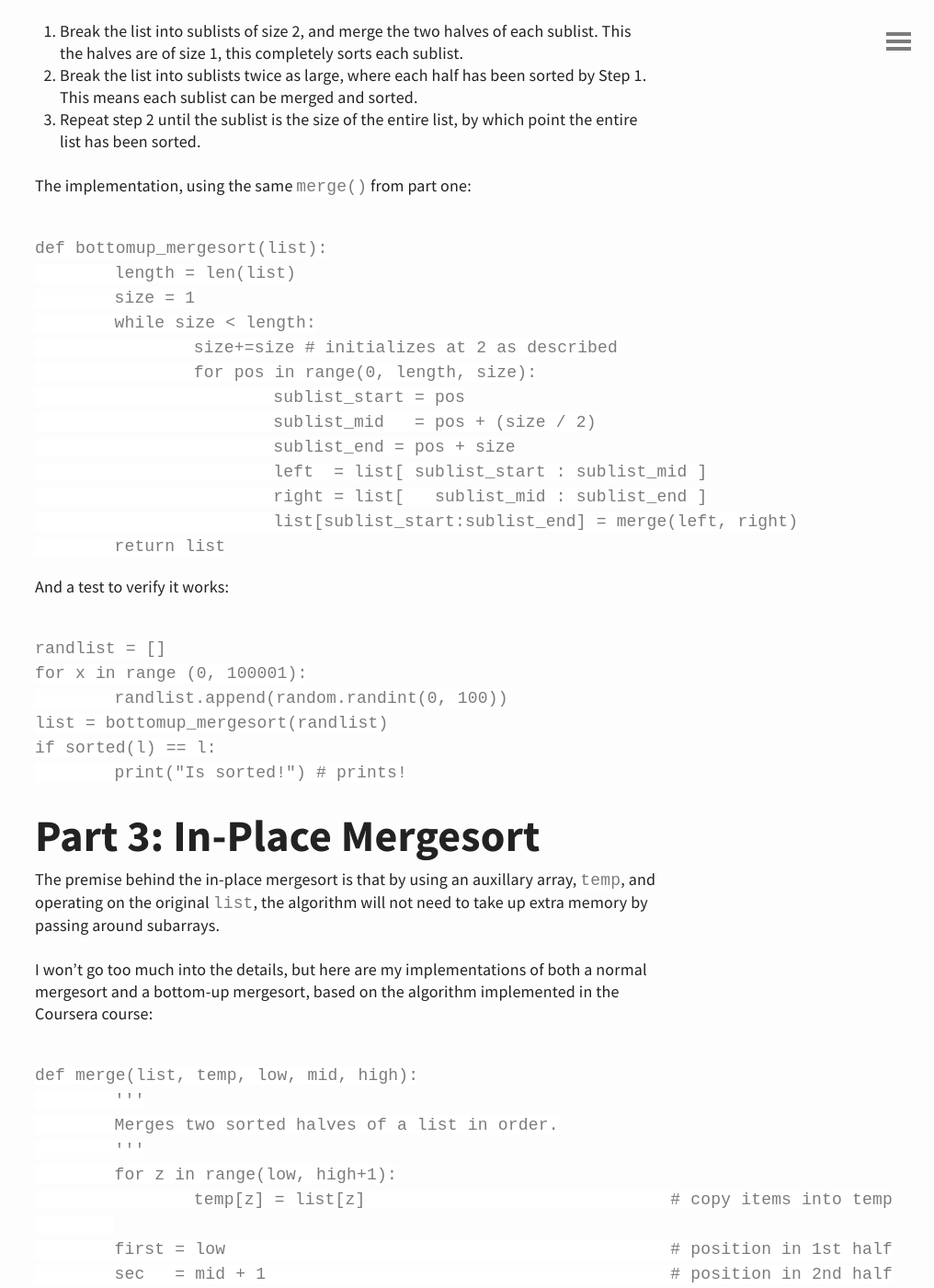
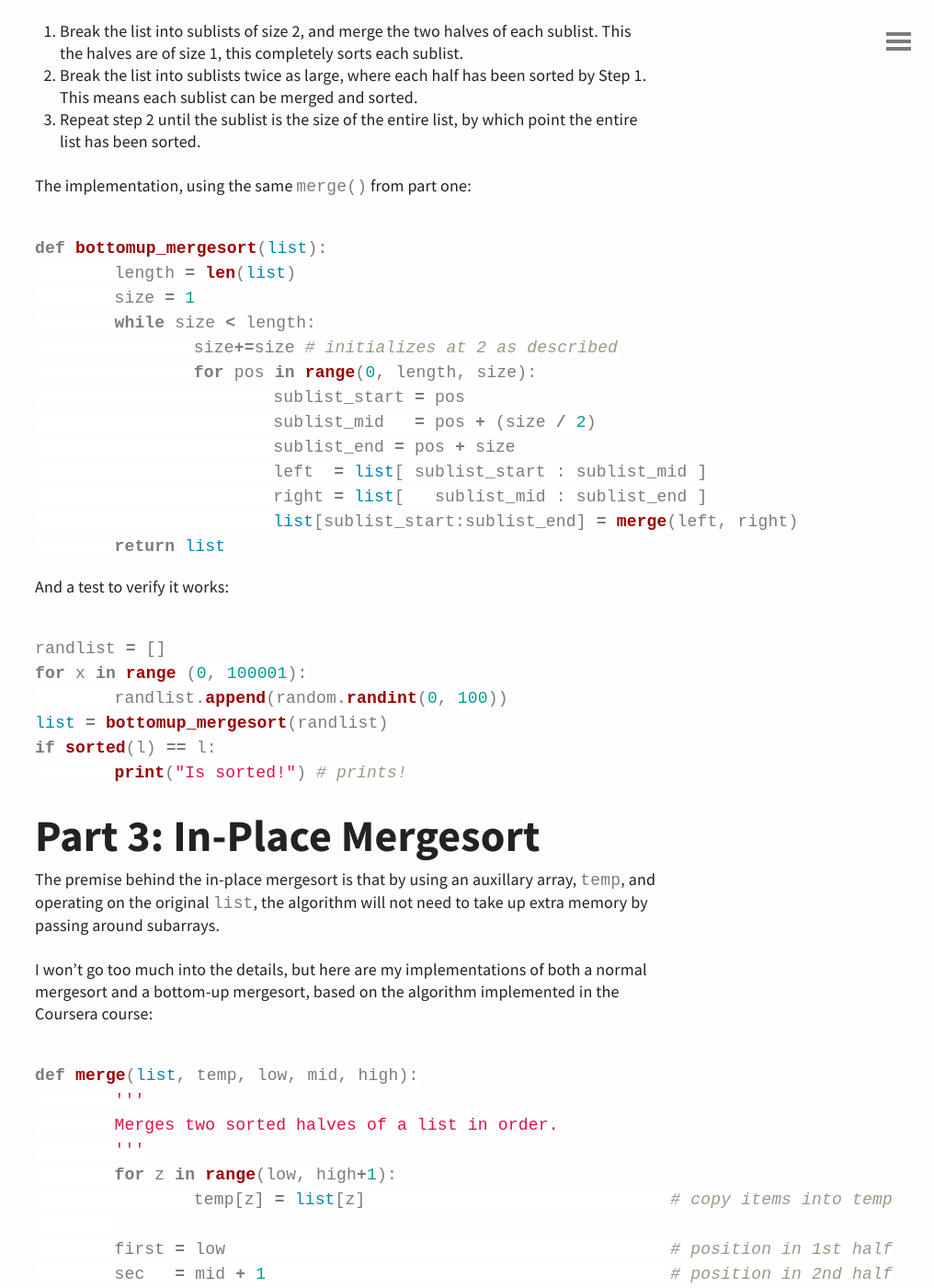
Before and after one commit to bobheadxi/bobheadxi.github.io, a Jekyll site: the page built from _posts/2017-9-23-mergesort-python.md, in a window 1280 px wide and 1400 px high, scrolled down 3776 px. Shown: the whole window at 92% size, without its empty margins (264-1280 px from the left). Built offline with Jekyll 4.4.1, drawn with Linux system fonts in a browser that asks for light colours; some of the changed text lies outside the part shown.

Commit message:
Update code in mergesort-python

````diff
--- a/_posts/2017-9-23-mergesort-python.md
+++ b/_posts/2017-9-23-mergesort-python.md
@@ -43,7 +43,7 @@ For this post, I will go with Method 2, but I will include an implementation of
 
 This allows the algorithm to compare the elements of each half to one another to sort them.
 
-```
+```python
 elif right[y] < left[x]:
 	result.append(right[y])
 	y+=1
@@ -56,7 +56,7 @@ This works, but can be optimized a bit - if we reach the end of the first half,
 
 The complete implementation actually took me a while to get right because I'm bad at Python, but the resulting `merge()` looks like this:
 
-```
+```python
 def merge(left, right):
 	result = []
 	x, y = 0, 0
@@ -78,7 +78,7 @@ def merge(left, right):
 
 And a quick test to verify it works:
 
-```
+```python
 left = [5,6,7,8]
 right = [1,2,3,4]
 print(merge(left,right)) # output = [1, 2, 3, 4, 5, 6, 7, 8]
@@ -92,19 +92,19 @@ Using only `merge()`, we can sort an entire list simply by recursively dividing
 
 To do this we need a function, `sort()`, that calculates a `mid` and calls itself on `list[:mid]` (the first half) and `list[mid:]`(the second half). By using `merge()` on the halves, you eventually end up with a sorted list.
 
-```
+```python
 def mergesort(list):
-	if len(list) < 2:				   	   	# stop recursion when
-		return list							# sublists are size 1 or 0
-	mid = int (len(list)/2)					# calculate midpoint
-	left = mergesort(list[:mid])			# recursive sort 1st half
-	right = mergesort(list[mid:])			# recursive sort 2nd half
-	return merge(left, right)				# merge the two halves
+	if len(list) < 2:					# stop recursion when
+		return list						# sublists are size 1 or 0
+	mid = int (len(list)/2)				# calculate midpoint
+	left = mergesort(list[:mid])		# recursive sort 1st half
+	right = mergesort(list[mid:])		# recursive sort 2nd half
+	return merge(left, right)			# merge the two halves
 ```
 
 Running a similar test from before verifies that this works:
 
-```
+```python
 list = [2,5,1,8,3,8,0]
 print(mergesort(list)) # output = [0, 1, 2, 3, 5, 8, 8]
 ```
@@ -124,7 +124,7 @@ The process is as follows:
 
 The implementation, using the same `merge()` from part one:
 
-```
+```python
 def bottomup_mergesort(list):
 	length = len(list)
 	size = 1
@@ -142,7 +142,7 @@ def bottomup_mergesort(list):
 
 And a test to verify it works:
 
-```
+```python
 randlist = []
 for x in range (0, 100001):
 	randlist.append(random.randint(0, 100))
@@ -159,7 +159,7 @@ The premise behind the in-place mergesort is that by using an auxillary array, `
 
 I won't go too much into the details, but here are my implementations of both a normal mergesort and a bottom-up mergesort, based on the algorithm implemented in the Coursera course:
 
-```
+```python
 def merge(list, temp, low, mid, high):
 	'''
 	Merges two sorted halves of a list in order.
````
